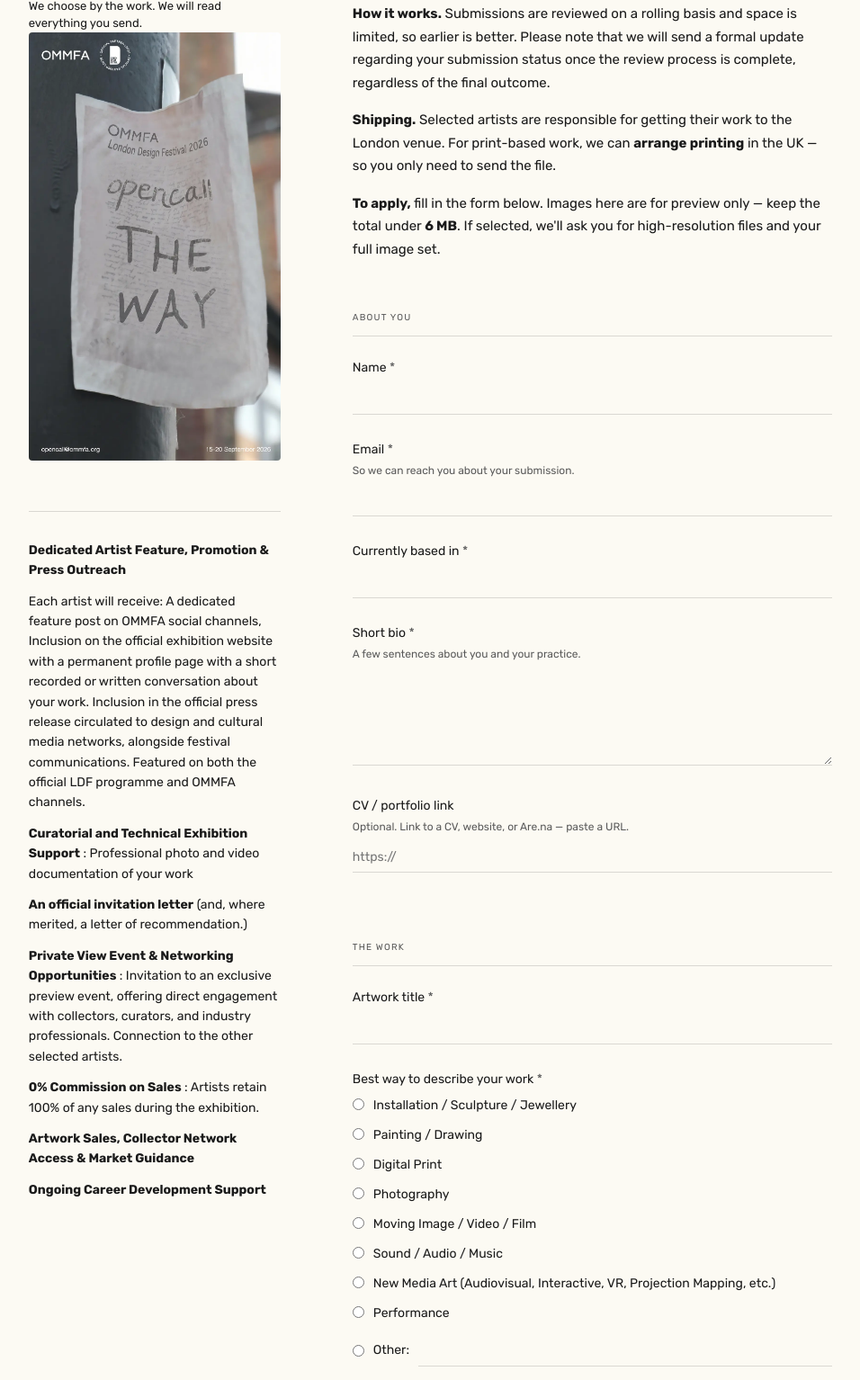
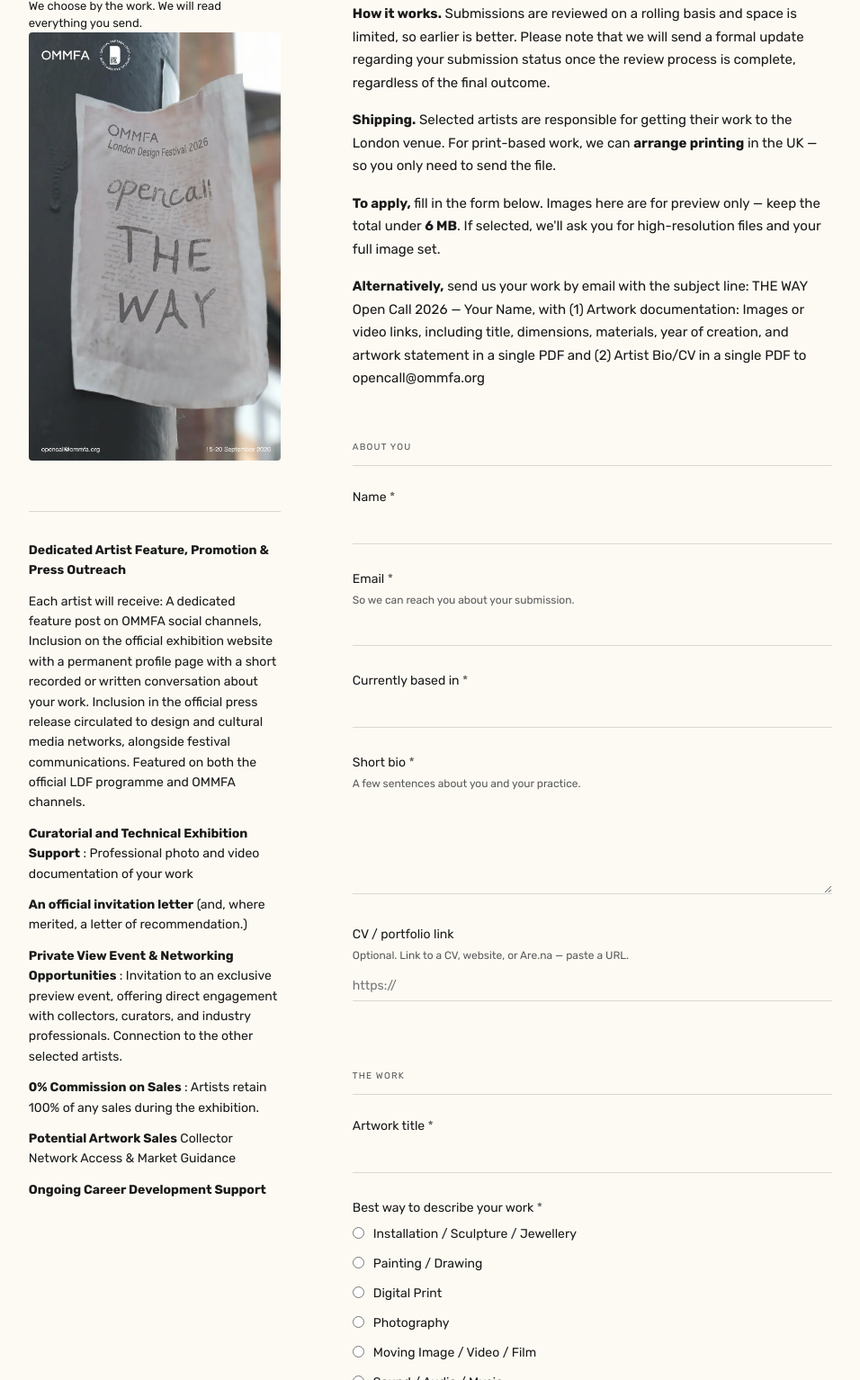
Before and after one commit to jesandherwork-cell/ommfa-site, a plain HTML site: page projects/london-design-festival-2026.html in a window 1280 px wide. Shown: the part 542-2076 px from the top of the page at 90% size, without its empty margins (45-1001 px from the left). Drawn offline with Linux system fonts and the light colour scheme.

Commit message:
Open Call Update

```diff
--- a/projects/london-design-festival-2026.html
+++ b/projects/london-design-festival-2026.html
@@ -172,9 +172,9 @@
         <p><strong>An official invitation letter</strong> (and, where merited, a letter of recommendation.)</p>
         <p><strong>Private View Event & Networking Opportunities</strong> : Invitation to an exclusive preview event, offering direct engagement with collectors, curators, and industry professionals. Connection to the other selected artists.</p>
         <p><strong>0% Commission on Sales</strong> : Artists retain 100% of any sales during the exhibition.</p>
-        <p><strong>Artwork Sales, Collector Network Access & Market Guidance</strong></p>
+        <p><strong>Potential Artwork Sales</strong> Collector Network Access & Market Guidance</p>
+        <p><strong>Ongoing Career Development Support</strong></p>
 
-        <p><strong>Ongoing Career Development Support</strong></p>
       </div>
 
     </aside>
@@ -193,7 +193,8 @@
         <p><strong>What we're looking for.</strong> Work that rests on one specific, unnoticed turn. It can be unfinished, unclear, a fragment. Any medium welcome: painting, print, sculpture, installation, performance especially, sound, moving image, interactive and interdisciplinary work.</p>
         <p><strong>How it works.</strong> Submissions are reviewed on a rolling basis and space is limited, so earlier is better. Please note that we will send a formal update regarding your submission status once the review process is complete, regardless of the final outcome.</p>
         <p><strong>Shipping.</strong> Selected artists are responsible for getting their work to the London venue. For print-based work, we can <strong>arrange printing</strong> in the UK — so you only need to send the file.</p>
-        <p><strong>To apply,</strong> fill in the form below. Images here are for preview only — keep the total under <strong>6&nbsp;MB</strong>. If selected, we'll ask you for high-resolution files and your full image set.</p>
+        <p><strong>To apply,</strong> fill in the form below. Images here are for preview only — keep the total under <strong>6&nbsp;MB</strong>. If selected, we'll ask you for high-resolution files and your full image set. </p>
+        <p><strong>Alternatively,</strong> send us your work by email with the subject line: THE WAY Open Call 2026 — Your Name, with (1) Artwork documentation: Images or video links, including title, dimensions, materials, year of creation, and artwork statement in a single PDF and (2) Artist Bio/CV in a single PDF to opencall@ommfa.org  </p>
         </div>
       </div>
 
```
